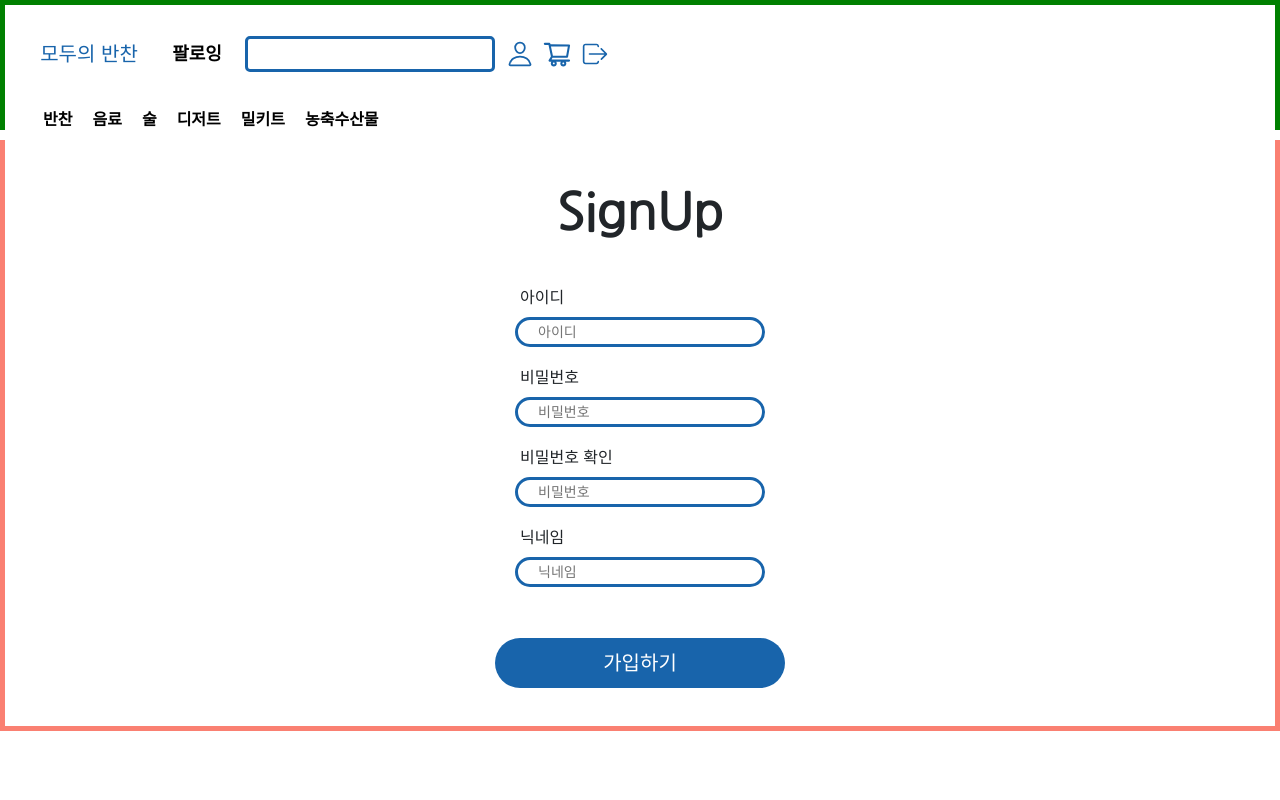
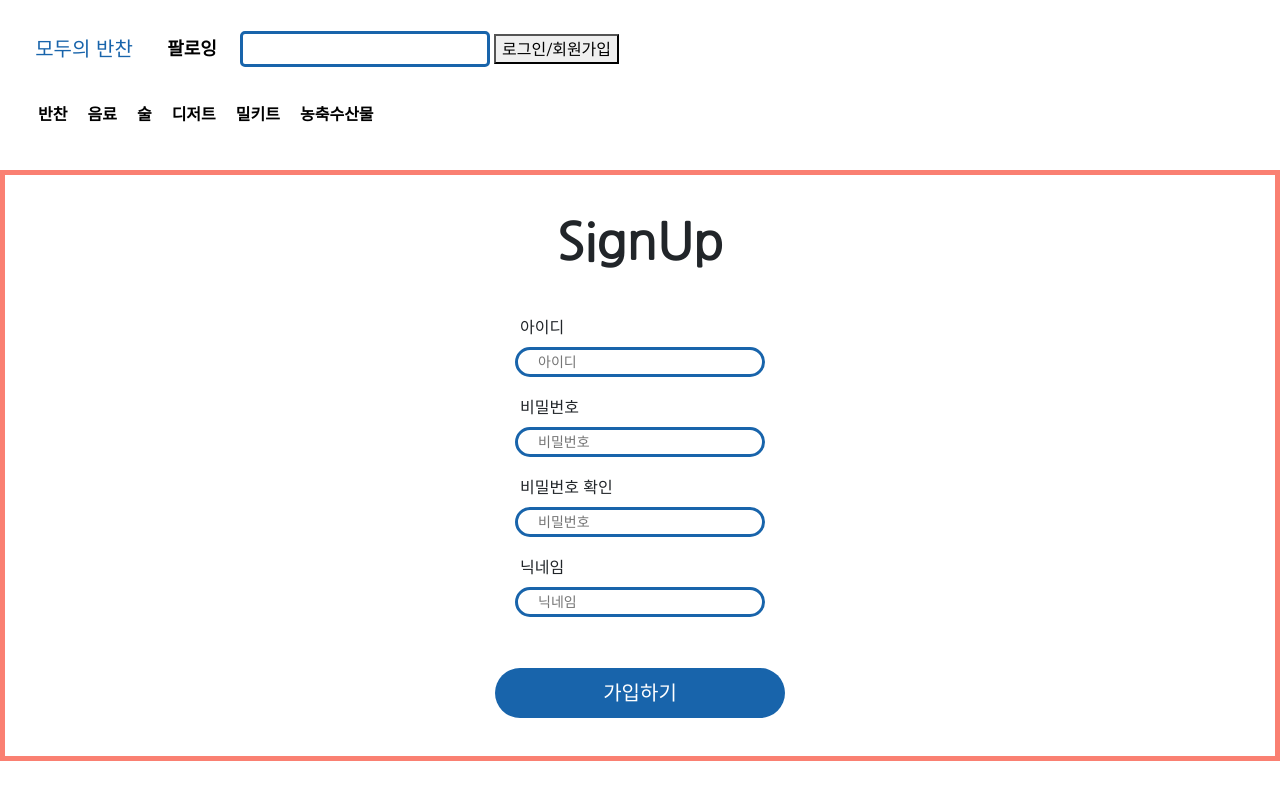
Before and after one commit to zoonong/modubanchan_front, a React (Create React App) app: page /#/SignUp in a window 1280 px wide. Built offline with nearby package versions, Linux system fonts and the light colour scheme.

Commit message:
detail 페이지

```diff
--- a/src/App.css
+++ b/src/App.css
@@ -10,28 +10,15 @@
   font-family: "font";
 } */
 
-@import url('https://fonts.googleapis.com/css2?family=Nanum+Gothic&display=swap');
+@import url("https://fonts.googleapis.com/css2?family=Nanum+Gothic&display=swap");
 
 * {
-  font-family: 'Nanum Gothic', sans-serif;
-}
-
-.tap {
-  border: 5px solid green;
-  position: fixed;
-  width: 100%;
-  height: 130px;
-  background: ivory;
-  top: 0;
-  box-sizing: border-box;
+  font-family: "Nanum Gothic", sans-serif;
 }
 .body {
-  margin-top: 140px;
-  background: white;
   border: 5px solid salmon;
   box-sizing: border-box;
   width: 100%;
-  left: 0;
 }
 .categoty {
   display: flex;
@@ -43,16 +30,7 @@
 }
 .followingbutton {
 }
-/* .signin {
-  display: block;
-  width: 30%;
-  text-align: center;
-  padding: 0.5rem 0.8rem 0.5rem 0.8rem;
-  margin: 1vw 31vw;
-  border: 0;
-  border-radius: 25px;
-  font-size: 15px;
-} */
+
 .signup {
   display: block;
   width: 30%;
@@ -63,21 +41,17 @@
   border-radius: 25px;
   font-size: 15px;
 }
-/*
-.right {
-    border: 5px solid blue;
-    margin-right: 15px;
-    float: right;
+.container {
+  display: flex;
 }
-/*
-.right {
-  border: 5px solid blue;
-  margin-right: 15px;
-  float: right;
-}
-.categoty {
-  display: flex;
-  float: left;
+.container div:nth-child(1) {
+  flex: 3;
+  border: 5px solid lightskyblue;
+  height: 80vh;
+  overflow: auto;
 }
 
-*/
+.container div:nth-child(2) {
+  flex: 1;
+  border: 5px solid lightskyblue;
+}
--- a/src/components/App.js
+++ b/src/components/App.js
@@ -15,7 +15,7 @@ function App() {
   ];
 
   useEffect(() => {
-    setIsLoggedIn(true);
+    setIsLoggedIn(false);
   }, []);
   return (
     <div className="app">
--- a/src/components/RenderingProduct.js
+++ b/src/components/RenderingProduct.js
@@ -24,7 +24,7 @@ const RenderingProduct = () => {
           })
         }
       >
-        <img src={product.src} />
+        <img src={product.src} alt="상품 사진" />
       </button>
       <p>{`${product.productName}`}</p>
       <p>{`${product.price}원`}</p>
--- a/src/components/Router.js
+++ b/src/components/Router.js
@@ -19,7 +19,7 @@ import "../App.css";
 const AppRouter = ({ isLoggedIn }) => {
   return (
     <Router>
-      <div className="tap">
+      <div>
         <Tap isLoggedIn={isLoggedIn} />
       </div>
       <Switch>
--- a/src/routes/ProductDetail.js
+++ b/src/routes/ProductDetail.js
@@ -1,13 +1,36 @@
 import React from "react";
+import { Link } from "react-router-dom";
 import { useLocation } from "react-router-dom";
+import "../App.css";
 
 const ProductDetail = () => {
   const data = useLocation().state.productNum;
+  const src = require("../tteokbokki.GIF");
+  const detail =
+    "이 떡볶이로 하여금 지나가던 교수님도 냄새를 맡으면 가게 안으로 들어와 먹고 간다하여..떡볶이가 서민들을 위한 요리가 되기 시작한 것은 고추장 떡볶이가 등장하면서부터이다. 고추장 떡볶이에 대한 유래는 크게 두 가지 설로 나눌 수 있다. 첫 번째는 마복림이 1950년대에 중국음식점에서 개업 떡을 먹으려다 짜장면 소스에 떡을 떨어뜨렸던 일에 착안하여 만들었다는 설로, 짜장 소스가 묻은 떡이 맛이 제법 좋아 1953년부터 신당동에서 가래떡에 고추장을 섞어 볶는 방식으로 떡볶이를 팔았다는 것이다. 마복림의 떡볶이는 이후 즉석 떡볶이로 발전하여 신당동 떡볶이 골목을 형성하는데 일조하였다. 두 번째는 한국전쟁 직후 떡볶이 할머니라 불리던 노파가 고추장에 재운 가래떡을 기름에 지져 ‘기름 떡볶이’를 만들었던 것에서 출발하였다는 것이다. 한편 떡볶이의 대중화는 1950년대 미국의 곡물 원조와 1960년대 말부터 본격화된 분식장려운동의 영향을 받은 것으로 추정된다. 당시의 떡볶이는 쌀떡에 비해 값이 저렴한 밀가루로 만든 떡을 주로 사용하였는데, 1969년 보건사회부에서 주최한 분식 조리법 연구 발표회에서도 밀가루로 만든 떡볶이가 등장하였다. 이후 떡볶이는 학교 주변에서 불량 식품으로 불리기 시작했고, 1970년대에는 고추장 떡볶이가 보편적인 형태로 자리 잡기 시작하였다. 1970년대 후반에는 신당동 떡볶이 골목이 전성기를 맞이하기도 하였다. 오늘날 떡볶이는 다양한 형태로 변신을 거듭하고 있다. 떡 자체도 기본적인 쌀떡과 밀가루떡 이외에 떡에 치즈나 고구마를 넣기도 하고 색소를 넣어 색을 달리하기도 한다. 또한 모양과 형태, 길이마저 다양해지는 추세이다. 부재료로는 각종 채소와 어묵, 삶은 달걀, 각종 면, 가공육, 치즈 등이 쓰일 수 있으며, 완성된 떡볶이에는 튀김이나 순대, 김밥 등을 곁들여 먹기도 한다. 떡볶이의 종류 또한 다양해져, 국물이 많은 국물떡볶이, 라면 사리가 든 라볶이, 즉석에서 각종 사리를 첨가하여 끓여 먹는 즉석 떡볶이, 떡을 기름에 볶아 만든 매콤한 맛의 기름떡볶이, 간장양념을 하여 만든 간장떡볶이, 치즈를 첨가하거나 치즈가 들어간 떡을 사용하여 만든 치즈떡볶이, 카레를 넣어 만든 카레떡볶이, 짜장소스를 넣어 만든 짜장떡볶이, 까르보나라소스를 첨가하여 만든 까르보나라떡볶이, 로제소스를 첨가하여 만든 로제떡볶이 등이 있다. 그밖에 떡볶이의 매운맛에 초점을 두고 매운맛의 단계를 나누어 판매하기도 한다.";
+  const seller = "매니연";
+  const price = 10000;
+  const deliveryCharge = 3000;
+
   return (
-    <>
-      <div>ProductDetail</div>
-      <p>{data}</p>
-    </>
+    <div className="container">
+      <div className="productdetail">
+        <img src={src} alt="상품 사진" />
+        <p>{`${detail}`}</p>
+      </div>
+      <div>
+        <Link>
+          <p>{`${seller} >`}</p>
+        </Link>
+        <p>{`${price}원`}</p>
+        <p>{`배송비 ${deliveryCharge}원`}</p>
+        <Link to="/cart">
+          <button>장바구니</button>
+        </Link>
+        <button>주문하기</button>
+        <p>{data}</p>
+      </div>
+    </div>
   );
 };
 
```
Also changed, not shown: src/styles/Tap/Tap.module.scss (indentation only).
